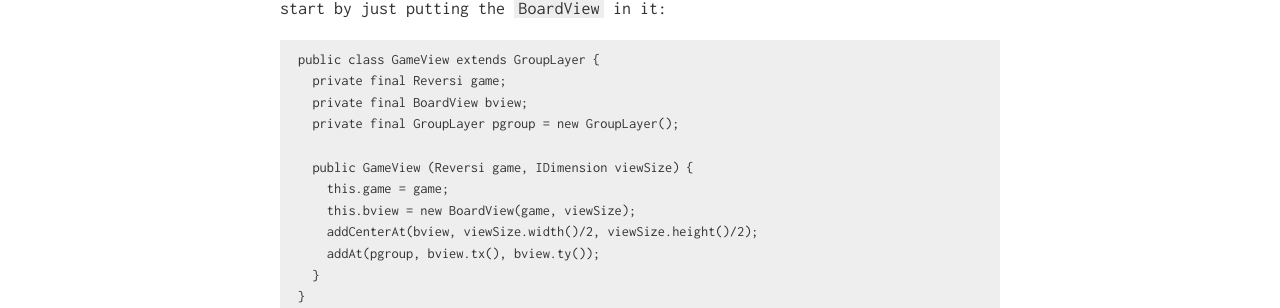
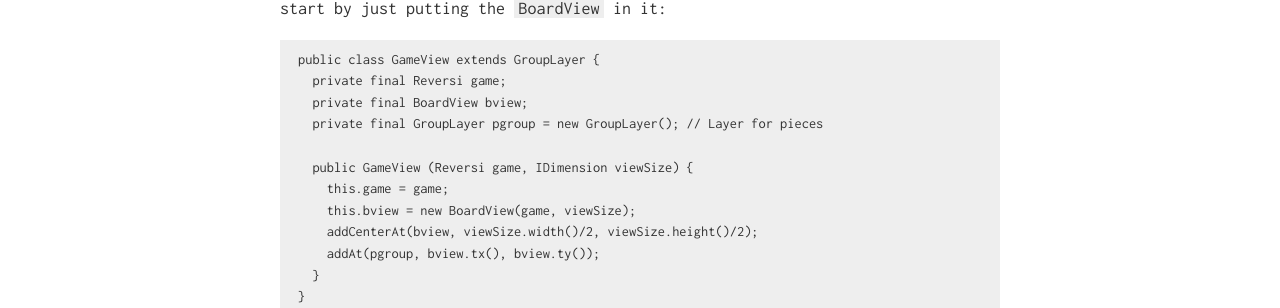
Before and after one commit to playn/playn.github.io, a Jekyll site: the page built from docs/reversi-tutorial.md, in a window 1280 px wide and 900 px high, scrolled down 5808 px. Shown: the part 208-516 px from the top of the window. Built offline with Jekyll 4.4.1, drawn with Linux system fonts in a browser that asks for light colours; Markdown is read by kramdown in place of the engine named in the settings.

Commit message:
Add comment explaining name pgroup

```diff
--- a/docs/reversi-tutorial.md
+++ b/docs/reversi-tutorial.md
@@ -216,7 +216,7 @@ for all the pieces. We'll start by just putting the `BoardView` in it:
 public class GameView extends GroupLayer {
   private final Reversi game;
   private final BoardView bview;
-  private final GroupLayer pgroup = new GroupLayer();
+  private final GroupLayer pgroup = new GroupLayer(); // Layer for pieces
 
   public GameView (Reversi game, IDimension viewSize) {
     this.game = game;
```
